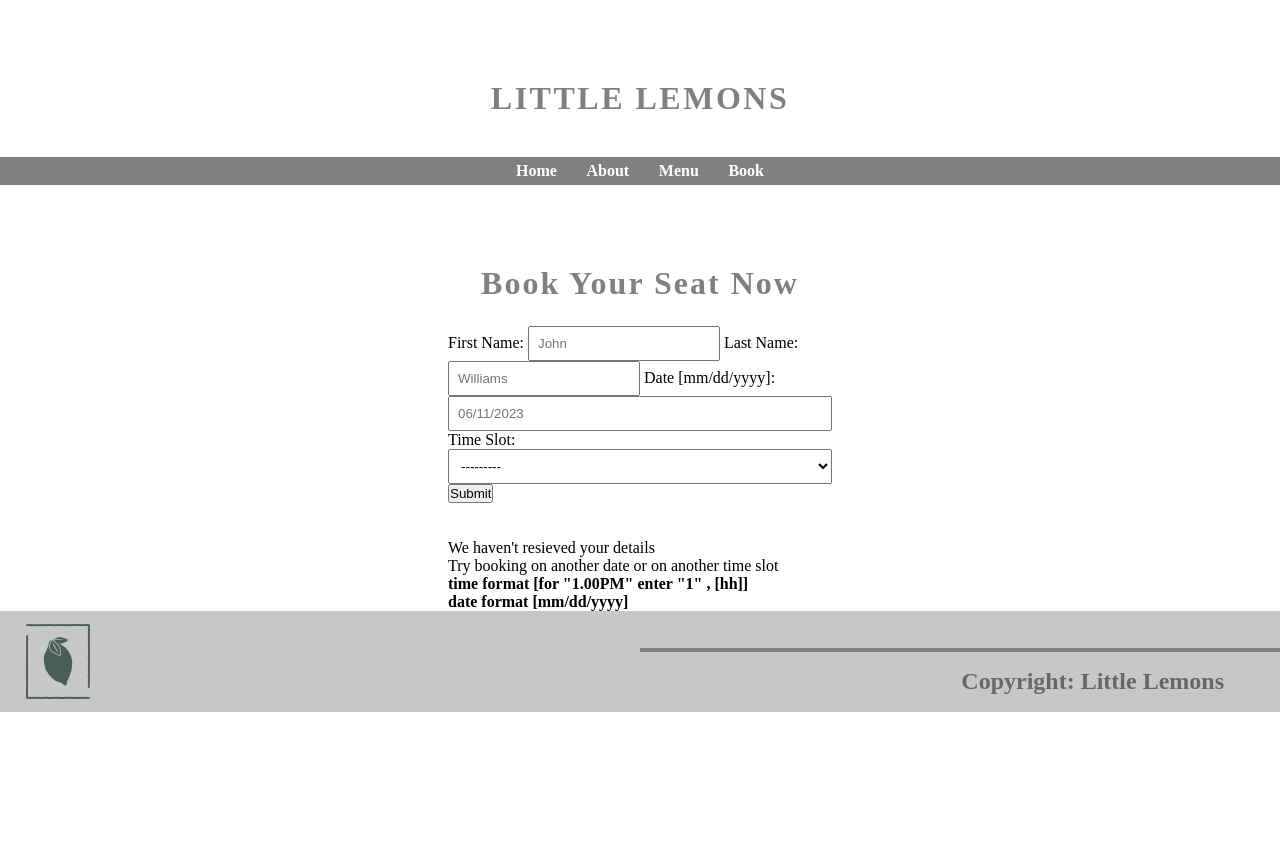
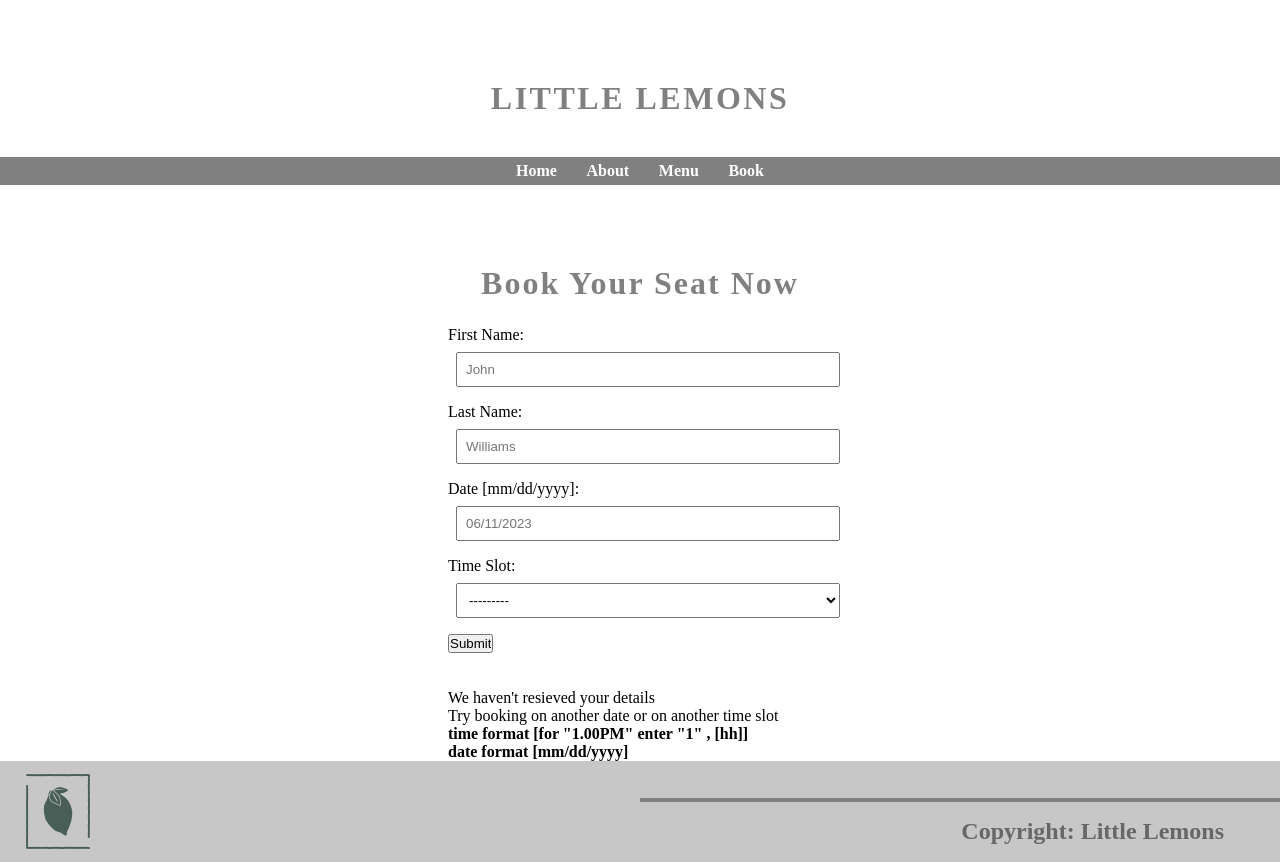
Before and after one commit to Anshuk-Mishra/Little-Lemons, a Django app: page /book/ in a window 1280 px wide. Before the commit the page ends 712 px from the top, so only its background shows below. Run offline with Django 4.2, Linux system fonts and the light colour scheme.

Commit message:
version 1.3

```diff
--- a/app/static/book.css
+++ b/app/static/book.css
@@ -16,27 +16,31 @@
     margin: auto;
 }
 #id_Fname{
-    display: inline-block;
-    width: 50%;
+    display: block;
+    width: 100%;
     padding: 1vh;
+    margin: 1vh;
+    margin-bottom: 2vh;
 }
 
 #id_Lname{
-    display: inline-block;
-    width: 50%;
+    display: block;
+    width: 100%;
     padding: 1vh;
+    margin: 1vh;
+    margin-bottom: 2vh;
 }
 #id_time{
     display: block;
     width: 100%;
     padding: 1vh;
+    margin: 1vh;
+    margin-bottom: 2vh;
 }
 #id_date{
     display: block;
     width: 100%;
     padding: 1vh;
+    margin: 1vh;
+    margin-bottom: 2vh;
 }
-#id_Fname > label{
-    display: inline-block;
-    width: 50%;
-}
```
Also changed, not shown: db.sqlite3.
